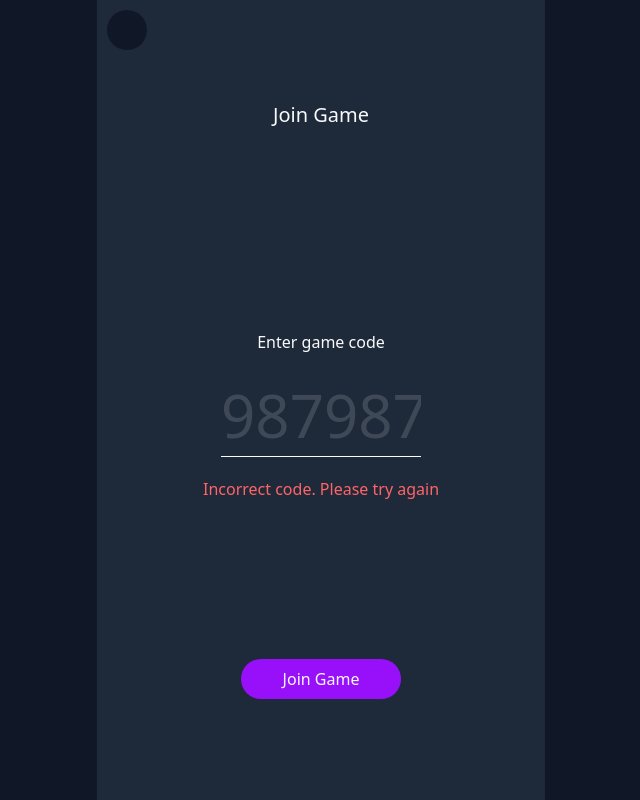
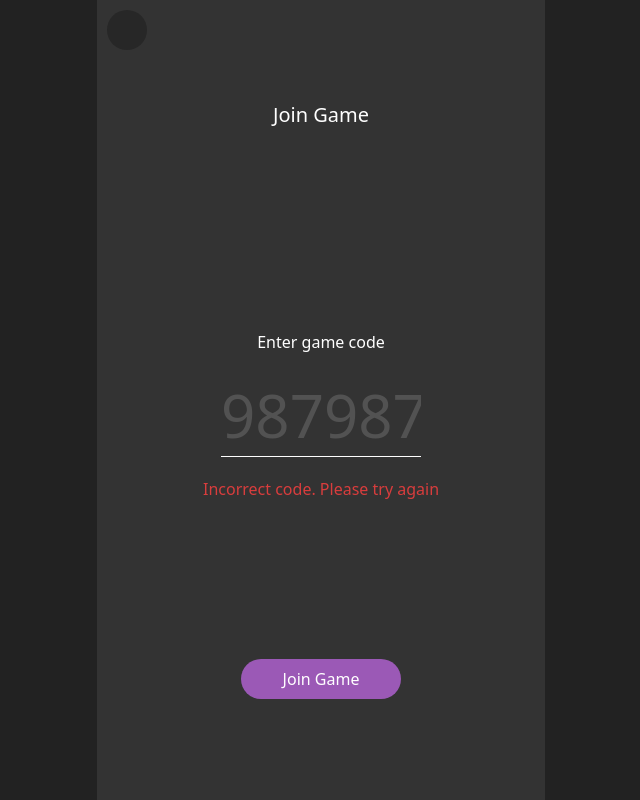
Before and after one commit to gdebojyoti/wzq, a Next.js app: page / in a window 1280 px wide. Shown: the whole page, without its empty margins (319-959 px from the left). Built offline with nearby package versions, Linux system fonts and the light colour scheme.

Commit message:
Custom classes for custom colors.

```diff
--- a/app/components/common/BackButton.tsx
+++ b/app/components/common/BackButton.tsx
@@ -1,6 +1,6 @@
 const BackButton = () => {
   return (
-    <button className="absolute top-2.5 left-2.5 w-10 h-10 bg-gray-900 rounded-full cursor-pointer"></button>
+    <button className="absolute top-2.5 left-2.5 w-10 h-10 bg-[#272727] rounded-full cursor-pointer"></button>
   )
 }
 
--- a/app/components/common/Button.tsx
+++ b/app/components/common/Button.tsx
@@ -3,11 +3,11 @@ const Button = ({ children, type, className: overrideClassName = '' }) => {
 
   switch (type) {
     case 'primary': {
-      className += ' bg-purple-600'
+      className += ' bg-[#9B59B6]'
       break
     }
     case 'secondary': {
-      className += ' text-purple-600 border border-purple-600'
+      className += ' text-[#9B59B6] border border-[#9B59B6]'
       break
     }
   }
--- a/app/components/screens/JoinGame.tsx
+++ b/app/components/screens/JoinGame.tsx
@@ -12,7 +12,7 @@ const JoinGame = () => {
       <div className="w-full flex flex-col items-center relative">
         <div>Enter game code</div>
         <input type='text' placeholder="987987" className="w-[200px] mt-5 border-b text-6xl text-center outline-none placeholder:opacity-30" />
-        <div className="absolute top-full mt-5 text-center text-red-400">Incorrect code. Please try again</div>
+        <div className="absolute top-full mt-5 text-center text-[#D93D3D]">Incorrect code. Please try again</div>
       </div>
 
       <Button type='primary'>Join Game</Button>
--- a/app/page.tsx
+++ b/app/page.tsx
@@ -21,8 +21,8 @@ const Page = () => {
       break
   }
 
-  return <main className='h-screen bg-gray-900 text-gray-50'>
-    <div className='w-full max-w-md h-full mx-auto bg-gray-800'>
+  return <main className='h-screen bg-[#222] text-white'>
+    <div className='w-full max-w-md h-full mx-auto bg-[#333]'>
       <ScreenComponent />
     </div>
   </main>
```
